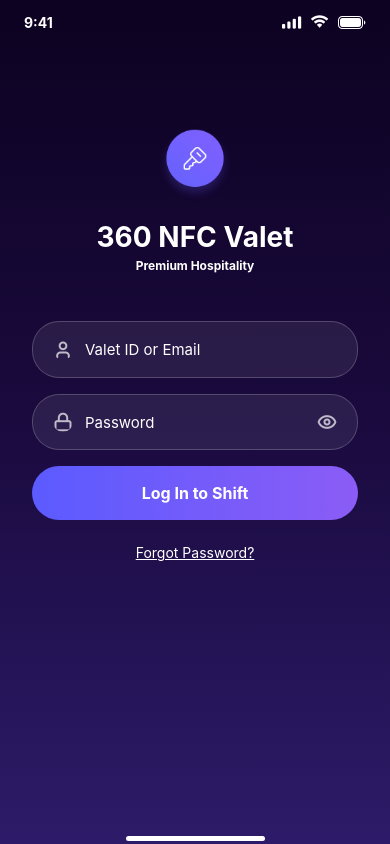
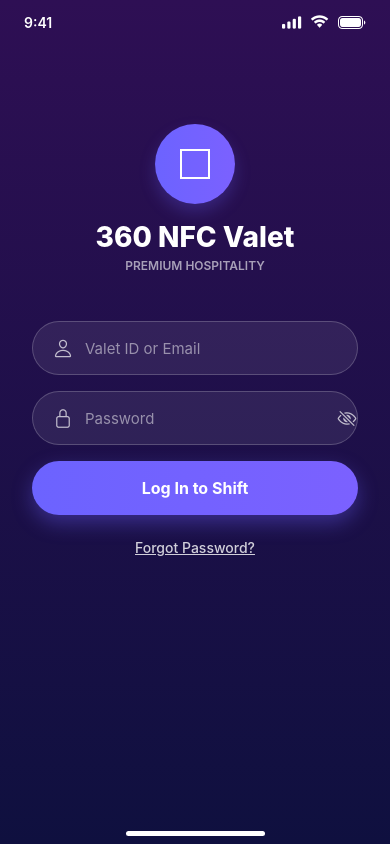
Before and after one commit to dimple0613/360-NFC-Valet, a React Native app: screen /DriverLogin in a window 390 px wide. Built offline with nearby package versions, Linux system fonts and the light colour scheme.

Commit message:
feat: match DriverLogin screen to Figma login design

```diff
--- a/src/constants/typography.ts
+++ b/src/constants/typography.ts
@@ -12,5 +12,6 @@ export const Typography = {
     medium: "500",
     semibold: "600",
     bold: "700",
+    black: "800",
   } as const,
 } as const;
--- a/src/screens/DriverLogin/index.tsx
+++ b/src/screens/DriverLogin/index.tsx
@@ -1,14 +1,47 @@
-import React, {useState} from "react";
-import { View, ScrollView, Text, Image, TextInput, TouchableOpacity, } from "react-native";
-import {LinearGradient} from 'expo-linear-gradient';
+import React, { useState } from "react";
+import { View, Image, Text, TextInput, TouchableOpacity } from "react-native";
+import { LinearGradient } from "expo-linear-gradient";
 import { SafeAreaView } from "react-native-safe-area-context";
+import { Ionicons } from "@expo/vector-icons";
 import type { RootStackScreenProps } from "../../navigation";
+import { Colors, Typography } from "../../constants";
+
 type DriverLoginProps = RootStackScreenProps<"DriverLogin">;
+
+const inputContainerStyle = {
+	flexDirection: "row" as const,
+	alignItems: "center" as const,
+	backgroundColor: Colors.surface,
+	borderColor: Colors.border,
+	borderRadius: 27,
+	borderWidth: 1,
+	height: 54,
+	paddingLeft: 20,
+	paddingRight: 20,
+	gap: 12,
+};
+
+const inputTextStyle = {
+	flex: 1,
+	color: Colors.text.primary,
+	fontSize: Typography.size.md,
+	fontWeight: Typography.weight.regular,
+};
+
+const statusIconStyle = {
+	width: 20,
+	height: 20,
+	marginRight: 8,
+};
+
 export default (props: DriverLoginProps) => {
-	const [textInput1, onChangeTextInput1] = useState('');
+	const [identifier, setIdentifier] = useState("");
+	const [password, setPassword] = useState("");
+	const [passwordVisible, setPasswordVisible] = useState(false);
+
 	return (
 		<LinearGradient
-			colors={["#0D0221", "#1A0A3E", "#2D1B69"]}
+			colors={["#2E0F54", "#0F103F"]}
 			style={{
 				flex: 1,
 			}}>
@@ -16,14 +49,12 @@ export default (props: DriverLoginProps) => {
 				style={{
 					flex: 1,
 				}}>
-			<ScrollView
+				<View
 					style={{
 						flex: 1,
+						justifyContent: "space-between",
 					}}>
-				<View
-					style={{
-						marginBottom: 254,
-					}}>
+					<View>
 						<View
 							style={{
 								flexDirection: "row",
@@ -34,9 +65,9 @@ export default (props: DriverLoginProps) => {
 							}}>
 							<Text
 								style={{
-								color: "#FFFFFF",
-								fontSize: 14,
-								fontWeight: "bold",
+									color: Colors.text.primary,
+									fontSize: Typography.size.sm,
+									fontWeight: Typography.weight.semibold,
 								}}>
 								{"9:41"}
 							</Text>
@@ -47,25 +78,17 @@ export default (props: DriverLoginProps) => {
 								}}>
 								<Image
 									source={require("../../../assets/status-signal.png")}
-								resizeMode = {"stretch"}
-								style={{
-									width: 20,
-									height: 20,
-									marginRight: 8,
-								}}
+									resizeMode={"stretch"}
+									style={statusIconStyle}
 								/>
 								<Image
 									source={require("../../../assets/status-wifi.png")}
-								resizeMode = {"stretch"}
-								style={{
-									width: 20,
-									height: 20,
-									marginRight: 8,
-								}}
+									resizeMode={"stretch"}
+									style={statusIconStyle}
 								/>
 								<Image
 									source={require("../../../assets/status-battery.png")}
-								resizeMode = {"stretch"}
+									resizeMode={"stretch"}
 									style={{
 										width: 28,
 										height: 20,
@@ -77,36 +100,54 @@ export default (props: DriverLoginProps) => {
 							style={{
 								alignItems: "center",
 								paddingTop: 80,
+								paddingBottom: 48,
 							}}>
-						<Image
-							source={require("../../../assets/logo.png")}
-							resizeMode = {"stretch"}
+							<LinearGradient
+								start={{ x: 0, y: 0.5 }}
+								end={{ x: 1, y: 0.5 }}
+								colors={[Colors.primary, Colors.secondary]}
 								style={{
-								borderRadius: 40,
 									width: 80,
 									height: 80,
-								marginBottom: 16,
+									borderRadius: 40,
+									alignItems: "center",
+									justifyContent: "center",
+									shadowColor: Colors.primary,
+									shadowOpacity: 0.25,
+									shadowOffset: { width: 0, height: 8 },
+									shadowRadius: 16,
+									elevation: 6,
+								}}>
+								<View
+									style={{
+										width: 30,
+										height: 30,
+										borderWidth: 2,
+										borderColor: Colors.text.primary,
 									}}
 								/>
+							</LinearGradient>
 							<View
 								style={{
 									alignItems: "center",
-								marginBottom: 48,
+									marginTop: 16,
 								}}>
 								<Text
 									style={{
-									color: "#FFFFFF",
-									fontSize: 28,
-									fontWeight: "bold",
-									marginBottom: 4,
+										color: Colors.text.primary,
+										fontSize: Typography.size.xxl,
+										fontWeight: Typography.weight.black,
 									}}>
 									{"360 NFC Valet"}
 								</Text>
 								<Text
 									style={{
-									color: "#FFFFFF",
-									fontSize: 12,
-									fontWeight: "bold",
+										color: Colors.text.primary,
+										fontSize: Typography.size.xs,
+										fontWeight: Typography.weight.semibold,
+										opacity: 0.6,
+										textTransform: "uppercase",
+										marginTop: 4,
 									}}>
 									{"Premium Hospitality"}
 								</Text>
@@ -115,103 +156,72 @@ export default (props: DriverLoginProps) => {
 						<View
 							style={{
 								paddingHorizontal: 32,
+								gap: 16,
 							}}>
-						<View
-							style={{
-								flexDirection: "row",
-								alignItems: "center",
-								backgroundColor: "#FFFFFF14",
-								borderColor: "#FFFFFF33",
-								borderRadius: 27,
-								borderWidth: 1,
-								marginBottom: 16,
-							}}>
-							<Image
-								source={require("../../../assets/icon-email.png")}
-								resizeMode = {"stretch"}
-								style={{
-									borderRadius: 27,
-									width: 20,
-									height: 20,
-									marginLeft: 20,
-									marginRight: 12,
-								}}
+							<View style={inputContainerStyle}>
+								<Ionicons
+									name="person-outline"
+									size={20}
+									color={Colors.text.primary}
+									style={{ opacity: 0.7 }}
 								/>
 								<TextInput
 									placeholder={"Valet ID or Email"}
-								value={textInput1}
-								onChangeText={onChangeTextInput1}
-								style={{
-									color: "#FFFFFF",
-									fontSize: 15,
-									marginRight: 4,
-									flex: 1,
-									paddingVertical: 18,
-								}}
+									placeholderTextColor={"rgba(255, 255, 255, 0.5)"}
+									value={identifier}
+									onChangeText={setIdentifier}
+									style={inputTextStyle}
 								/>
 							</View>
-						<View
-							style={{
-								flexDirection: "row",
-								alignItems: "center",
-								backgroundColor: "#FFFFFF14",
-								borderColor: "#FFFFFF33",
-								borderRadius: 27,
-								borderWidth: 1,
-								paddingVertical: 17,
-								paddingHorizontal: 20,
-								marginBottom: 16,
-							}}>
-							<Image
-								source={require("../../../assets/icon-lock.png")}
-								resizeMode = {"stretch"}
-								style={{
-									borderRadius: 27,
-									width: 20,
-									height: 20,
-									marginRight: 12,
-								}}
+							<View style={inputContainerStyle}>
+								<Ionicons
+									name="lock-closed-outline"
+									size={20}
+									color={Colors.text.primary}
+									style={{ opacity: 0.7 }}
 								/>
-							<Text
-								style={{
-									color: "#FFFFFF",
-									fontSize: 15,
-								}}>
-								{"Password"}
-							</Text>
-							<View
-								style={{
-									flex: 1,
-								}}>
-							</View>
-							<Image
-								source={require("../../../assets/icon-eye.png")}
-								resizeMode = {"stretch"}
-								style={{
-									borderRadius: 27,
-									width: 20,
-									height: 20,
-								}}
+								<TextInput
+									placeholder={"Password"}
+									placeholderTextColor={"rgba(255, 255, 255, 0.5)"}
+									value={password}
+									onChangeText={setPassword}
+									secureTextEntry={!passwordVisible}
+									style={inputTextStyle}
 								/>
+								<TouchableOpacity
+									onPress={() => setPasswordVisible((v) => !v)}
+									activeOpacity={0.8}>
+									<Ionicons
+										name={passwordVisible ? "eye-outline" : "eye-off-outline"}
+										size={20}
+										color={Colors.text.primary}
+										style={{ opacity: 0.7 }}
+									/>
+								</TouchableOpacity>
 							</View>
 							<TouchableOpacity
-							onPress={()=>props.navigation.navigate('DriverSelectLocation')}
+								onPress={() => props.navigation.navigate("DriverSelectLocation")}
 								activeOpacity={0.8}>
 								<LinearGradient
-								start={{x:0, y:0.5}}
-								end={{x:1, y:0.5}}
-								colors={["#5B5BFF", "#8B5CF6"]}
+									start={{ x: 0, y: 0.5 }}
+									end={{ x: 1, y: 0.5 }}
+									colors={[Colors.primary, Colors.secondary]}
 									style={{
+										height: 54,
+										borderRadius: 27,
 										alignItems: "center",
-									borderRadius: 27,
-									paddingVertical: 17,
-									marginBottom: 16,
+										justifyContent: "center",
+										shadowColor: Colors.primary,
+										shadowOpacity: 0.37,
+										shadowOffset: { width: 0, height: 8 },
+										shadowRadius: 20,
+										elevation: 6,
 									}}>
 									<Text
 										style={{
-										color: "#FFFFFF",
-										fontSize: 16,
-										fontWeight: "bold",
+											color: Colors.text.primary,
+											fontSize: Typography.size.lg,
+											fontWeight: Typography.weight.bold,
 										}}>
 										{"Log In to Shift"}
 									</Text>
@@ -224,8 +234,10 @@ export default (props: DriverLoginProps) => {
 								}}>
 								<Text
 									style={{
-									color: "#FFFFFF",
-									fontSize: 14,
+										color: Colors.text.primary,
+										opacity: 0.8,
+										fontSize: Typography.size.sm,
+										fontWeight: Typography.weight.medium,
 										textDecorationLine: "underline",
 									}}>
 									{"Forgot Password?"}
@@ -237,19 +249,19 @@ export default (props: DriverLoginProps) => {
 						style={{
 							alignItems: "center",
 							paddingTop: 21,
+							paddingBottom: 8,
 						}}>
 						<View
 							style={{
 								width: 139,
 								height: 5,
-							backgroundColor: "#FFFFFF",
+								backgroundColor: Colors.text.primary,
 								borderRadius: 100,
-							marginBottom: 8,
-						}}>
+							}}
+						/>
 					</View>
 				</View>
-			</ScrollView>
 			</SafeAreaView>
 		</LinearGradient>
-	)
-}
+	);
+};
```
Lines whose indentation alone changed are shown as unchanged.
